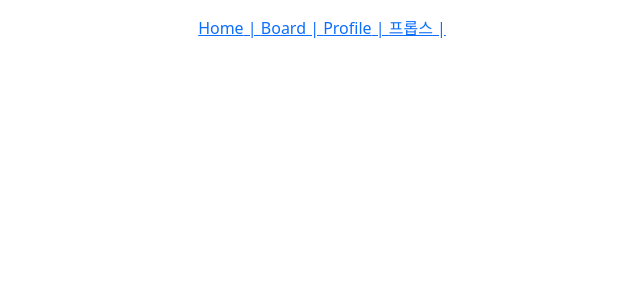
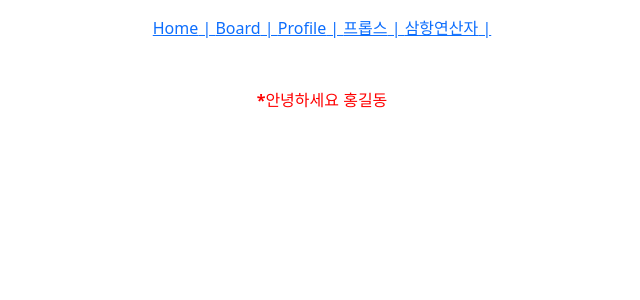
Before and after one commit to n3316202/react-hjs-example, a React (Vite) app: page /thress in a window 1280 px wide. Shown: the top 300 px of the page, without its empty margins (318-958 px from the left). Built offline with nearby package versions, Linux system fonts and the light colour scheme.

Commit message:
조건 렌더링

```diff
--- a/src/components/Hello.jsx
+++ b/src/components/Hello.jsx
@@ -1,6 +1,11 @@
 import React from 'react';
 
-function Hello(props) {
-  return <div>안녕하세요 {props.name}</div>
+function Hello({ color, name, isSpecial }) {
+  return  (
+    <div style={{ color }}>
+      { isSpecial ? <b>*</b> : null }
+      안녕하세요 {name}
+    </div>
+  );
 }
 export default Hello;
--- /dev/null
+++ b/src/pages/ThreePage.jsx
@@ -0,0 +1,10 @@
+import React from 'react';
+import Hello from '../components/Hello'
+
+const ThreePage = () => {
+  return (
+    <Hello name='홍길동' color="red" isSpecial={true}  ></Hello> // true 는 자바스크립트 값이기 때문에 중괄호로 감쌈
+  );
+};
+
+export default ThreePage;
--- a/src/route/Routes.jsx
+++ b/src/route/Routes.jsx
@@ -3,6 +3,7 @@ import BoardPage from '../pages/BoardPage';
 import HomePage from '../pages/HomePage';
 import ProfilePage from '../pages/ProfilePage';
 import PropsPage from '../pages/PropsPage';
+import ThreePage from '../pages/ThreePage';
 
 //React Routes, Route 사용시 배열로 관리하기
 //https://innovatorwhy.tistory.com/12
@@ -27,6 +28,11 @@ const routes = [
     path: '/props',
     element: <PropsPage />,
     title:'프롭스'
+  },
+  {
+    path: '/thress',
+    element: <ThreePage />,
+    title:'삼항연산자'
   }
 ];
 
```
